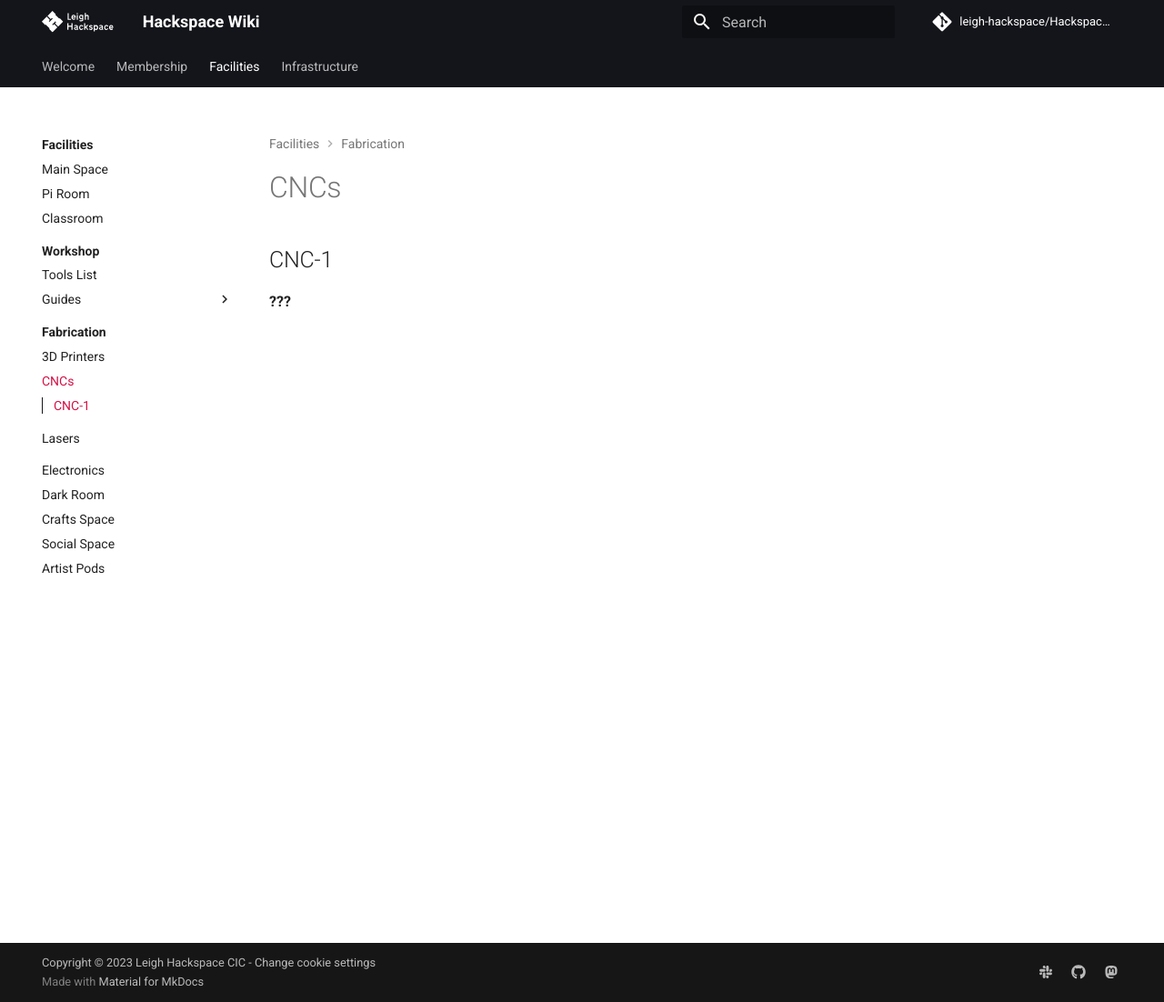
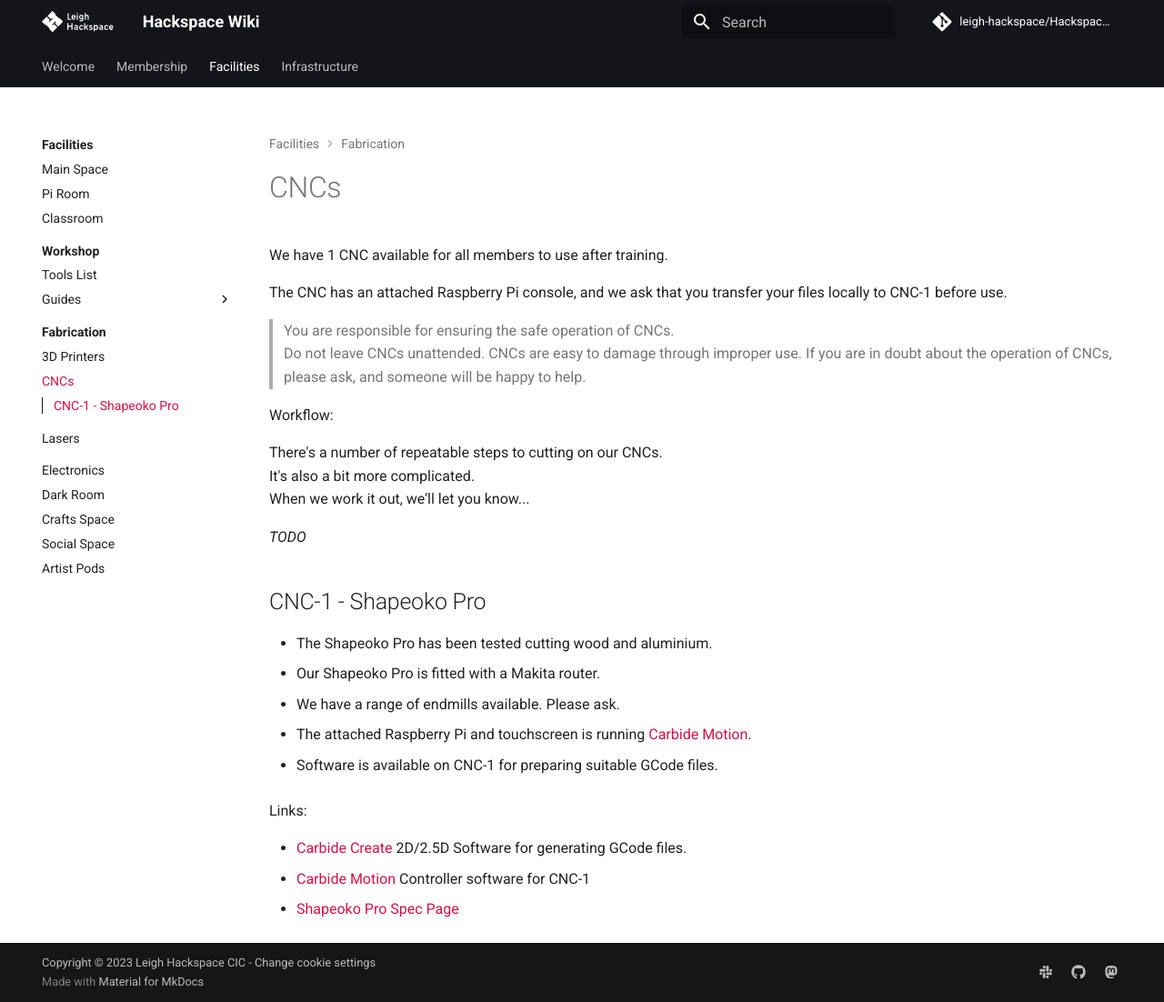
Before and after one commit to leigh-hackspace/HackspaceWiki, an MkDocs documentation site: the page built from docs/facilities/fabrication/cncs.md, in a window 1280 px wide and 1102 px high. Shown: the whole window at 91% size. Built offline with MkDocs 1.6.1 and Material for MkDocs 9.7.7, drawn with Linux system fonts in a browser that asks for light colours; comment, search, counter and statistics services are not loaded; the version menu is left out.

Commit message:
CNC docs

```diff
--- a/docs/facilities/fabrication/cncs.md
+++ b/docs/facilities/fabrication/cncs.md
@@ -1,5 +1,35 @@
 # CNCs
 
-## CNC-1
+We have 1 CNC available for all members to use after training.
 
-**???**
+The CNC has an attached Raspberry Pi console, and we ask that you transfer your files locally to CNC-1 before use.
+
+> You are responsible for ensuring the safe operation of CNCs.
+> Do not leave CNCs unattended.
+> CNCs are easy to damage through improper use.
+> If you are in doubt about the operation of CNCs, please ask, and
+> someone will be happy to help.
+
+Workflow:
+
+There's a number of repeatable steps to cutting on our CNCs.
+It's also a bit more complicated.
+When we work it out, we'll let you know...
+
+*TODO*
+
+## CNC-1 - Shapeoko Pro
+
+* The Shapeoko Pro has been tested cutting wood and aluminium.
+* Our Shapeoko Pro is fitted with a Makita router.
+* We have a range of endmills available.  Please ask.
+
+* The attached Raspberry Pi and touchscreen is running [Carbide Motion](https://carbide3d.com/carbidemotion/pi/).
+
+* Software is available on CNC-1 for preparing suitable GCode files.
+
+Links:
+
+* [Carbide Create](https://carbide3d.com/carbidecreate/) 2D/2.5D Software for generating GCode files.
+* [Carbide Motion](https://carbide3d.com/carbidemotion/) Controller software for CNC-1
+* [Shapeoko Pro Spec Page](https://shop.carbide3d.com/products/shapeoko-pro-cnc-router?variant=32912259186749)
```
